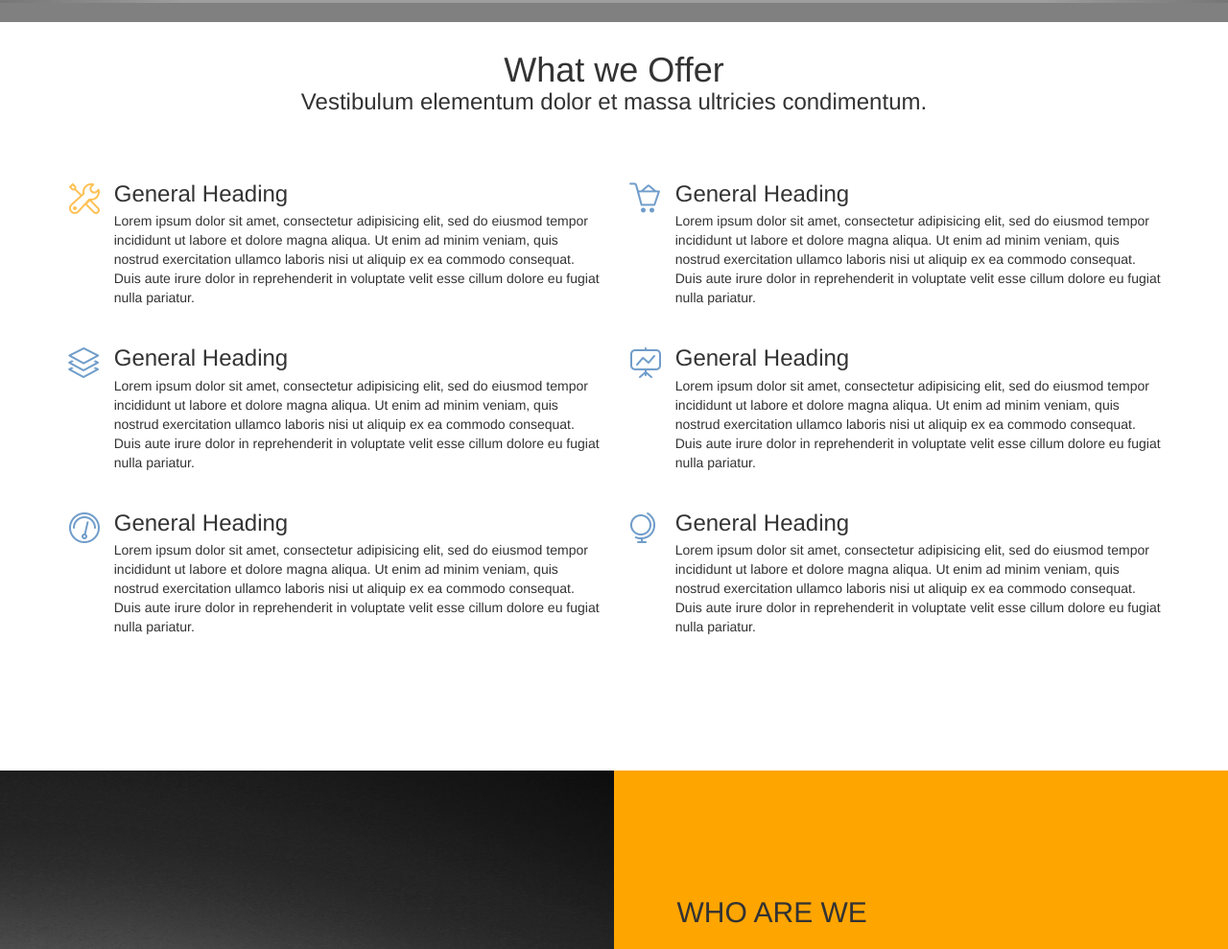
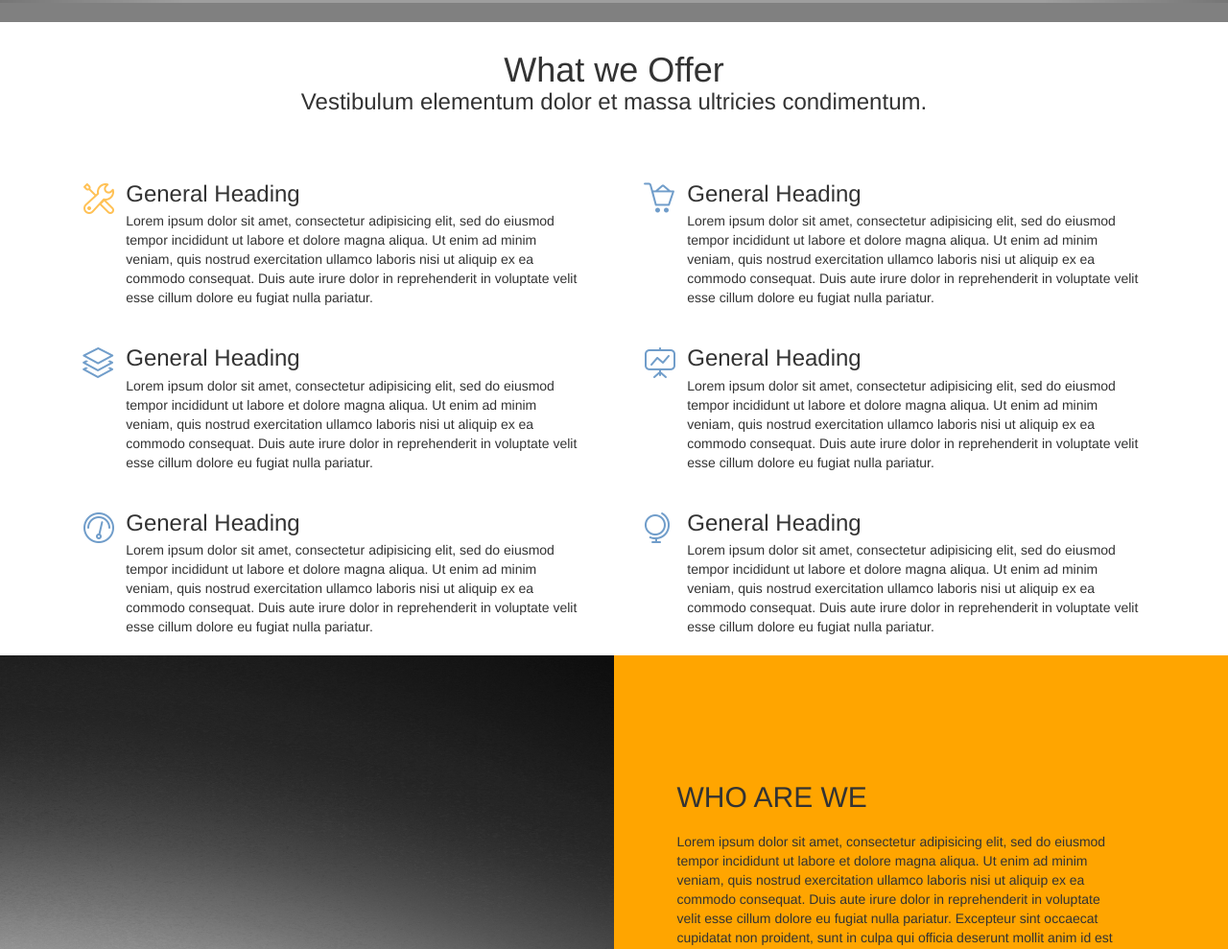
Before and after one commit to sangrampp/psd2html, a plain HTML site: page index.html in a window 1280 px wide. Shown: the part 797-1786 px from the top of the page at 96% size. Drawn offline with nearby package versions, Linux system fonts and the light colour scheme; grey boxes are pictures that could not be loaded.

Commit message:
fixed layout error - seems like bootstrap doesnt understand row inside of rows, hence using container->row->container->row approach

```diff
--- a/css/styles.css
+++ b/css/styles.css
@@ -48,7 +48,7 @@
 
 #offerings{
 	width: 100%;
-	height: 100vh;
+	/*height: 100vh;*/ /*never set height in case of content based elements*/
 	position: relative;
 }
 
--- a/index.html
+++ b/index.html
@@ -63,6 +63,7 @@
           <div class="row">
 
             <div class="col-md-6 info">
+              <div class="container-fluid">
                 <div class="row">
                   <div class="col-md-1">
                     <img src="images/Tools.png" alt="Main Landing">
@@ -77,8 +78,10 @@
                   </div>
               </div>
               </div>
+            </div>
 
             <div class="col-md-6 info">
+              <div class="container-fluid">
                 <div class="row">
                   <div class="col-md-1">
                     <img src="images/Basketloaded.png" alt="Main Landing">
@@ -93,8 +96,10 @@
                   </div>
               </div>
               </div>
+            </div>
 
             <div class="col-md-6 info">
+              <div class="container-fluid">
                 <div class="row">
                   <div class="col-md-1">
                     <img src="images/Layers.png" alt="Main Landing">
@@ -109,8 +114,10 @@
                   </div>
               </div>
               </div>
+            </div>
 
             <div class="col-md-6 info">
+              <div class="container-fluid">
                 <div class="row">
                   <div class="col-md-1">
                     <img src="images/Analytics.png" alt="Main Landing">
@@ -125,8 +132,10 @@
                   </div>
               </div>
               </div>
+            </div>
 
             <div class="col-md-6 info">
+              <div class="container-fluid">
                 <div class="row">
                   <div class="col-md-1">
                     <img src="images/Gauge.png" alt="Main Landing">
@@ -141,8 +150,10 @@
                   </div>
               </div>
               </div>
+            </div>
 
             <div class="col-md-6 info">
+              <div class="container-fluid">
                 <div class="row">
                   <div class="col-md-1">
                     <img src="images/Globe2.png" alt="Main Landing">
@@ -157,6 +168,8 @@
                   </div>
               </div>
               </div>
+            </div>
+
 
 
         </div>
```
Lines whose indentation alone changed are shown as unchanged.
